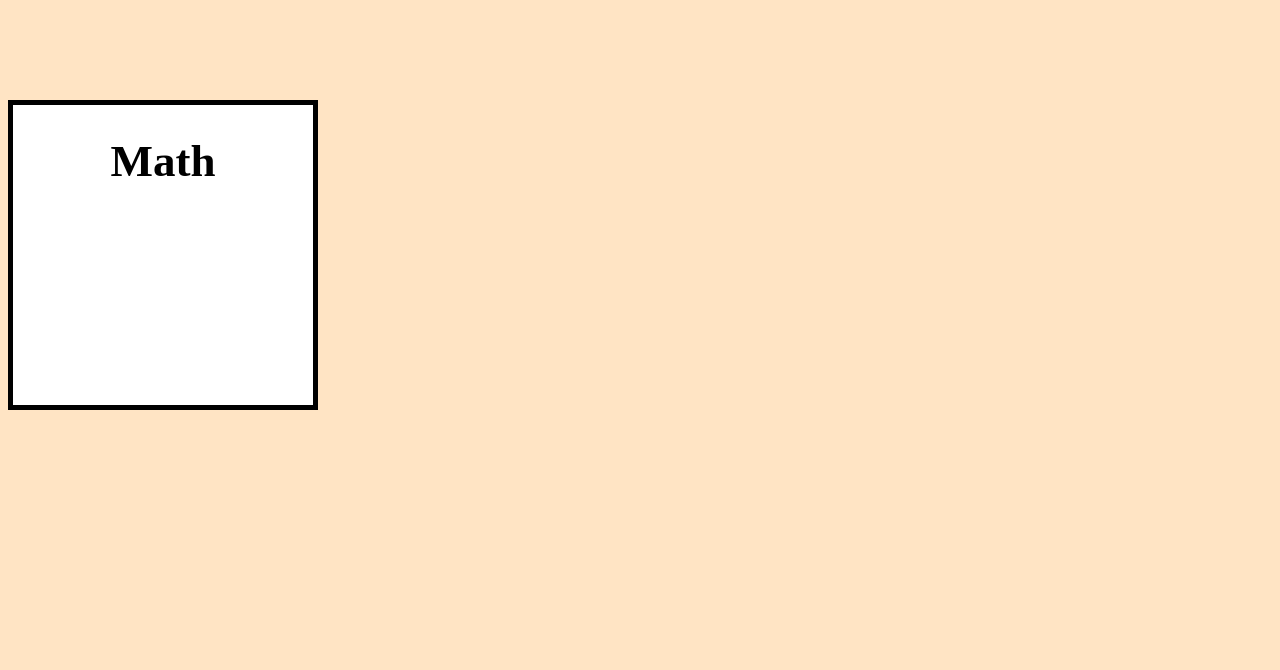
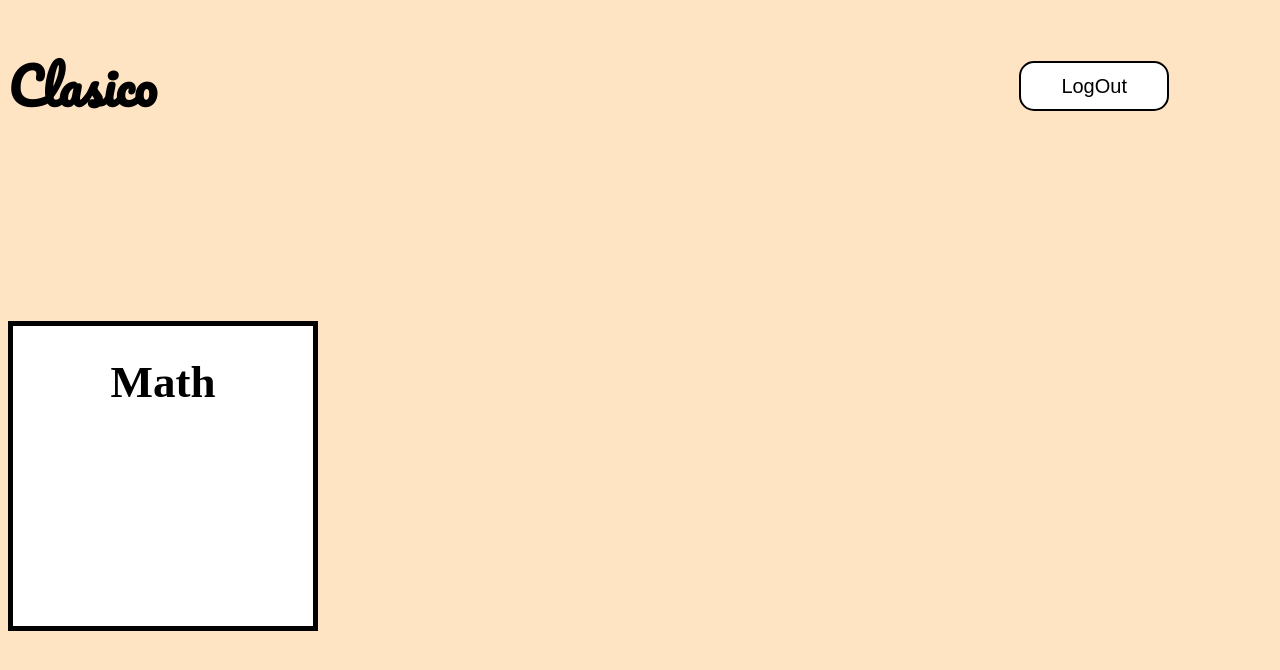
Before and after one commit to jerecoder/clascof, a plain HTML site: page dash.html in a window 1280 px wide. Drawn offline with Linux system fonts and the light colour scheme.

Commit message:
dashboard

```diff
--- a/dash.css
+++ b/dash.css
@@ -1,5 +1,33 @@
+@import url("https://fonts.googleapis.com/css2?family=Pacifico&display=swap");
+
 html{
     background-color: bisque;
+}
+nav h1{
+    font-family: "Pacifico","cursive";
+    font-size: 50px;
+}
+
+nav button{
+    position: relative;
+    display: inline;
+    height: 50px;
+    width: 150px;
+    border-radius: 15px;
+    border-color: black;
+    font-size: 20px;
+    cursor: pointer;
+    border: 2px solid;
+    background-color: white;
+    transition: 0.5s ease-in-out;
+    margin-left: 80%;
+    bottom:110px;
+}
+button:hover{
+    font-size: 25px;
+    background-color: black;
+    color:white;
+
 }
 .class{
     width: 300px;
--- a/dash.html
+++ b/dash.html
@@ -8,6 +8,10 @@
     <title>Dashboard</title>
 </head>
 <body>
+    <nav>
+        <h1>Clasico</h1>
+        <button>LogOut</button>
+    </nav>
     <div class="class">
         <h1>Math</h1>
     </div>
```
